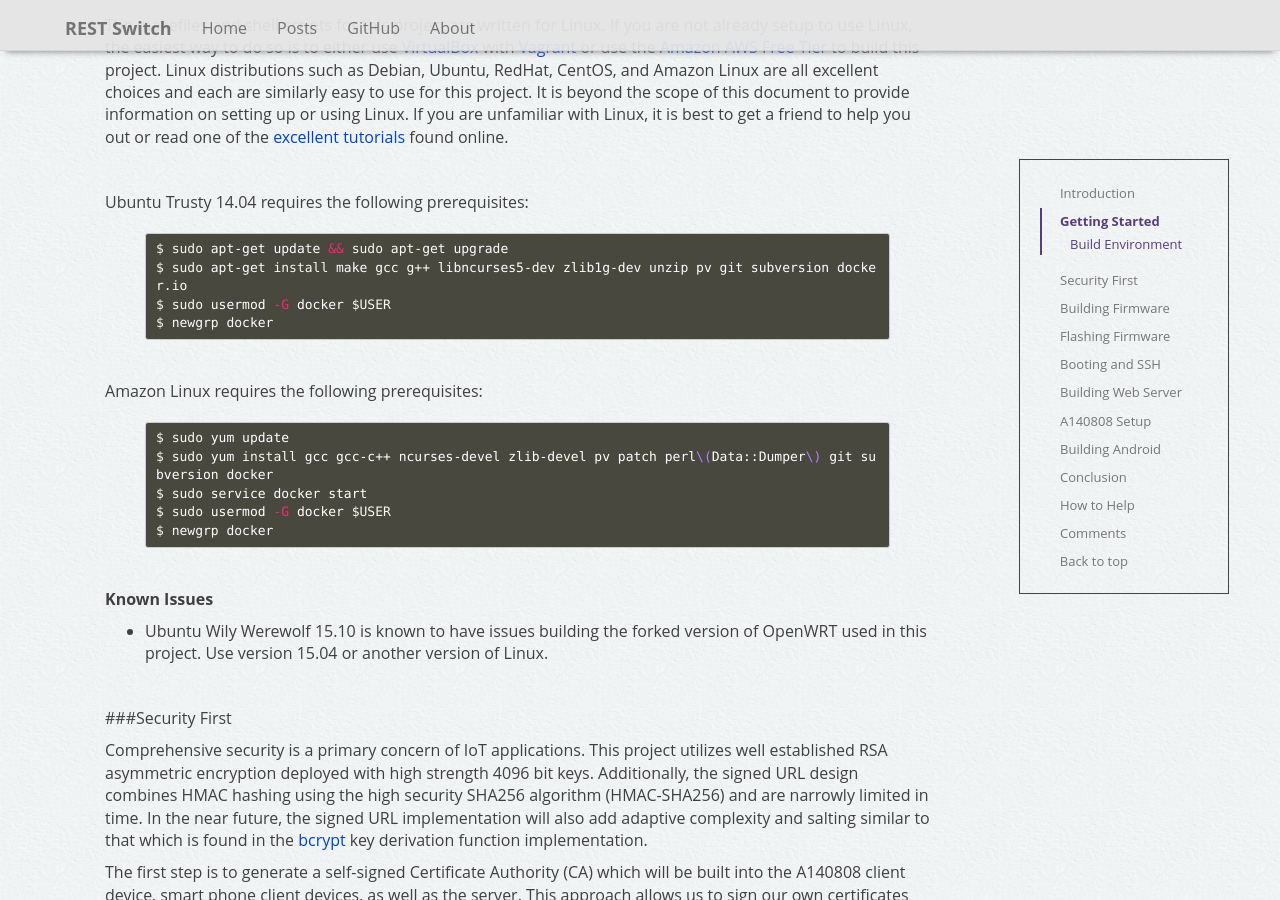
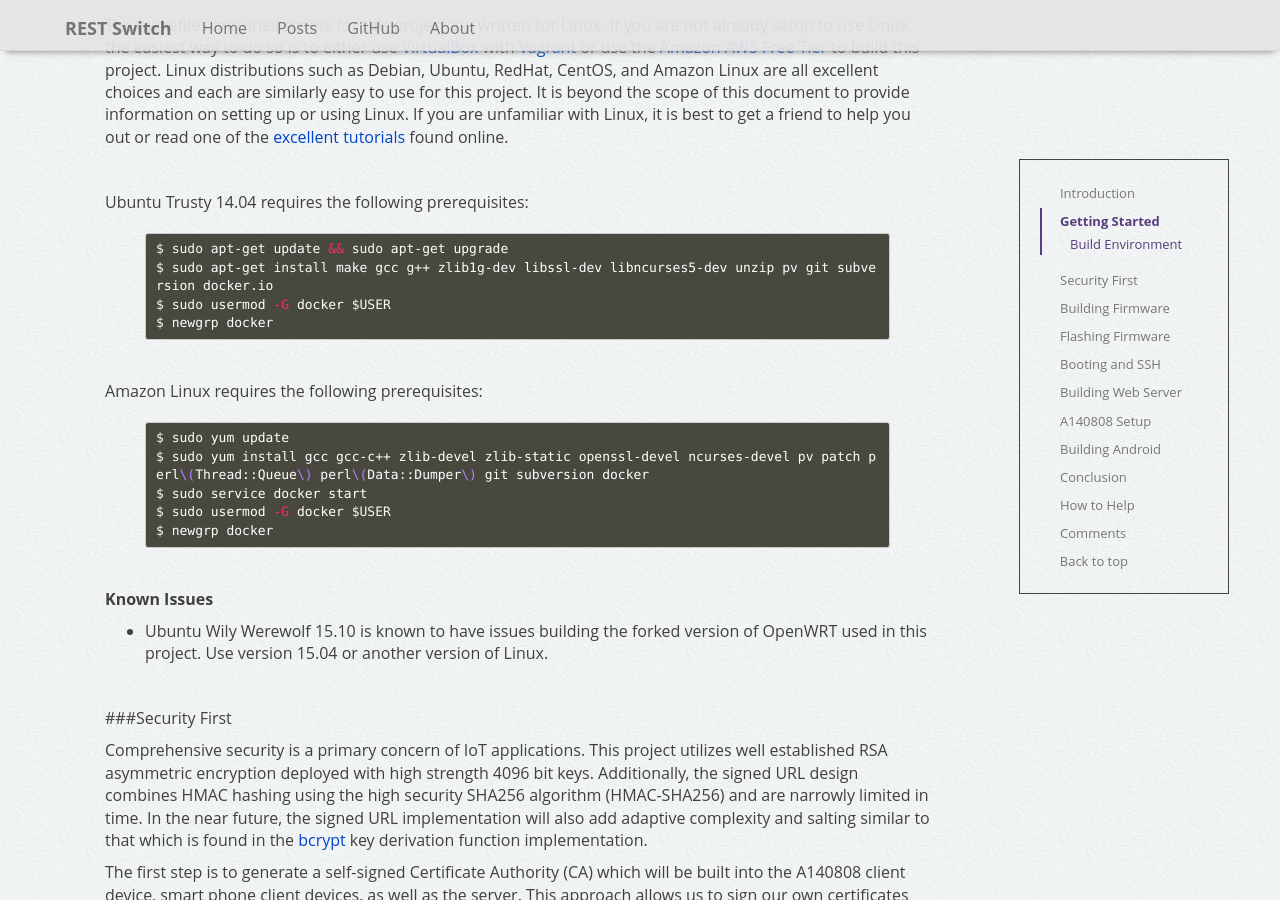
Before and after one commit to rest-switch/rest-switch.github.io, a Jekyll site: the page built from _posts/2015-11-02-a140808.markdown, in a window 1280 px wide and 900 px high, scrolled down 3190 px. Built offline with Jekyll 4.4.1, drawn with Linux system fonts in a browser that asks for light colours; nearby versions of some CDN libraries; comment, search, counter and statistics services are not loaded.

```diff
--- a/_posts/2015-11-02-a140808.markdown
+++ b/_posts/2015-11-02-a140808.markdown
@@ -154,7 +154,7 @@ Ubuntu Trusty 14.04 requires the following prerequisites:
 
 {% highlight sh %}
 $ sudo apt-get update && sudo apt-get upgrade
-$ sudo apt-get install make gcc g++ libncurses5-dev zlib1g-dev unzip pv git subversion docker.io
+$ sudo apt-get install make gcc g++ zlib1g-dev libssl-dev libncurses5-dev unzip pv git subversion docker.io
 $ sudo usermod -G docker $USER
 $ newgrp docker
 {% endhighlight %}
@@ -163,7 +163,7 @@ Amazon Linux requires the following prerequisites:
 
 {% highlight sh %}
 $ sudo yum update
-$ sudo yum install gcc gcc-c++ ncurses-devel zlib-devel pv patch perl\(Data::Dumper\) git subversion docker
+$ sudo yum install gcc gcc-c++ zlib-devel zlib-static openssl-devel ncurses-devel pv patch perl\(Thread::Queue\) perl\(Data::Dumper\) git subversion docker
 $ sudo service docker start
 $ sudo usermod -G docker $USER
 $ newgrp docker
```
